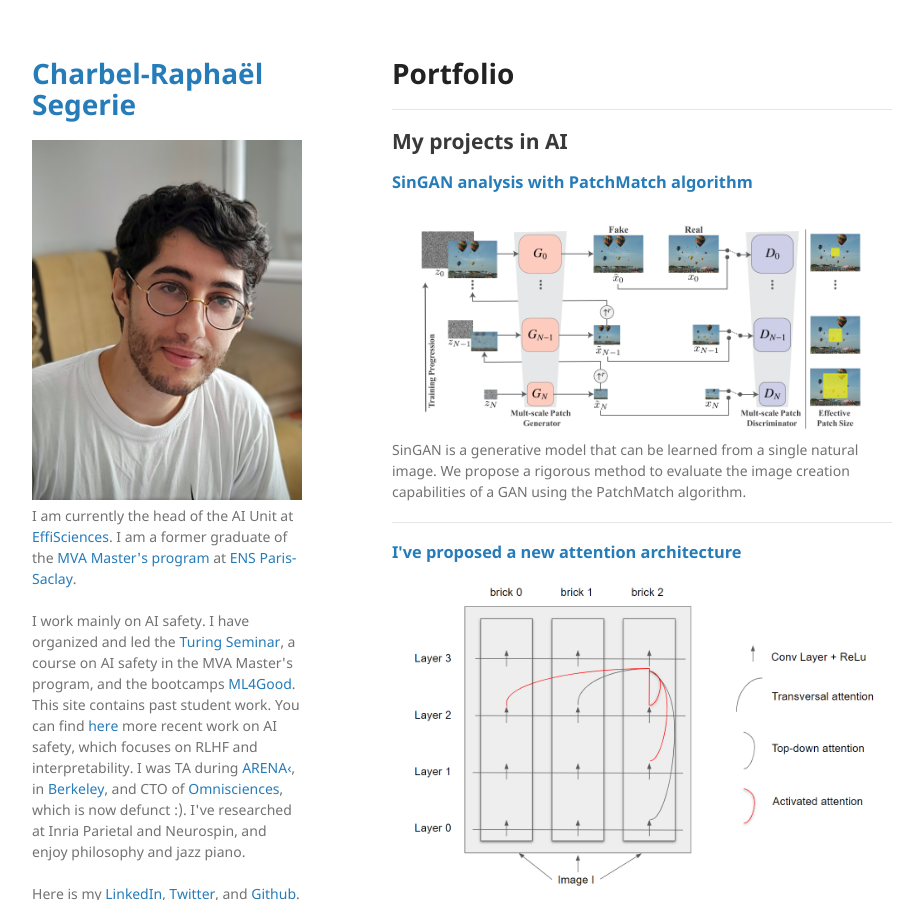
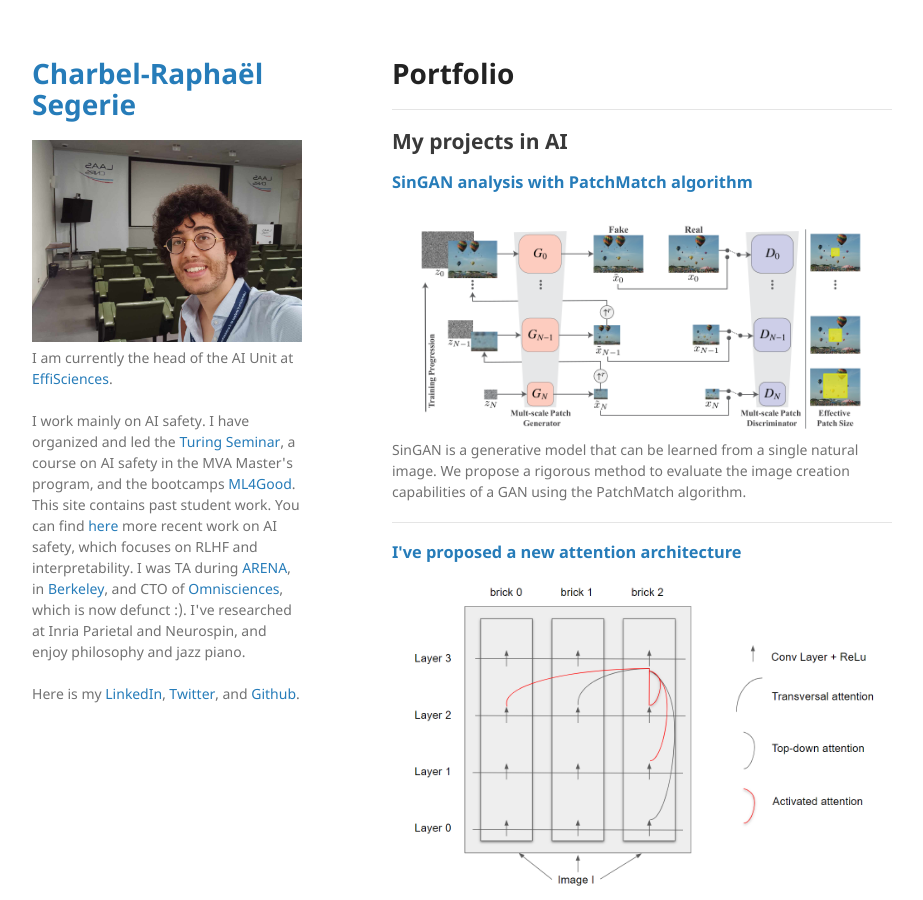
Before and after one commit to crsegerie/crsegerie.github.io, a Jekyll site: the page built from index.md, in a window 1280 px wide and 900 px high. Shown: the whole window, without its empty margins (178-1101 px from the left). Built offline with Jekyll 4.4.1, drawn with Linux system fonts in a browser that asks for light colours; our own code applies the rules of GitHub Pages for plain Markdown files.

Commit message:
change image profil

```diff
--- a/_config.yml
+++ b/_config.yml
@@ -1,14 +1,13 @@
 title: Charbel-Raphaël Segerie # your name (or website title) here
-logo: "/images/photo_profil.jpg?raw=true" # your photo (or logo) here
+logo: "/images/photo_conf_waise.jpg?raw=true" # your photo (or logo) here
 description:
   > # your text below (remove <br> elements if you don't need line breaks)
   I am currently the head of the AI Unit at <a href="https://ia.effisciences.org/">EffiSciences</a>.
-  I am a former graduate of the <a href="http://math.ens-paris-saclay.fr/version-francaise/formations/master-mva/contenus-/master-mva-cours-161721.kjsp?RH=1409824973905">MVA Master's program</a> at <a href="https://fr.wikipedia.org/wiki/%C3%89cole_normale_sup%C3%A9rieure_Paris-Saclay">ENS Paris-Saclay</a>.
   <br><br>
   I work mainly on AI safety. I have organized and led the <a href="https://www.master-mva.com/cours/seminaire-turing/">Turing Seminar</a>, a course on AI safety in the MVA Master's program, and the bootcamps <a href="https://effisciences-research.notion.site/ML-for-Good-8b94525e6d98425083731a223b53b237">ML4Good</a>.
   This site contains past student work. You can find <a href="https://www.lesswrong.com/users/charbel-raphael-segerie">here</a> more recent work on AI safety, which focuses on RLHF and interpretability.
 
-  I was TA during <a href="https://www.arena.education/team">ARENA‹</a>, in <a href="https://www.cbai.ai/ml-bootcamp">Berkeley</a>, and CTO of <a href="https://omniscience.academy/">Omnisciences</a>, which is now defunct :). I've researched at Inria Parietal and Neurospin, and enjoy philosophy and jazz piano.
+  I was TA during <a href="https://www.arena.education/team">ARENA</a>, in <a href="https://www.cbai.ai/ml-bootcamp">Berkeley</a>, and CTO of <a href="https://omniscience.academy/">Omnisciences</a>, which is now defunct :). I've researched at Inria Parietal and Neurospin, and enjoy philosophy and jazz piano.
   <br><br>
   Here is my <a href="https://www.linkedin.com/in/charbel-raphael-segerie/">LinkedIn</a>, <a href="https://twitter.com/CRSegerie">Twitter</a>, and <a href="https://github.com/crsegerie">Github</a>.
 show_downloads: false
```
Also changed, not shown: images/photo_conf_waise.jpg (added), thumbnail.png (deleted).
